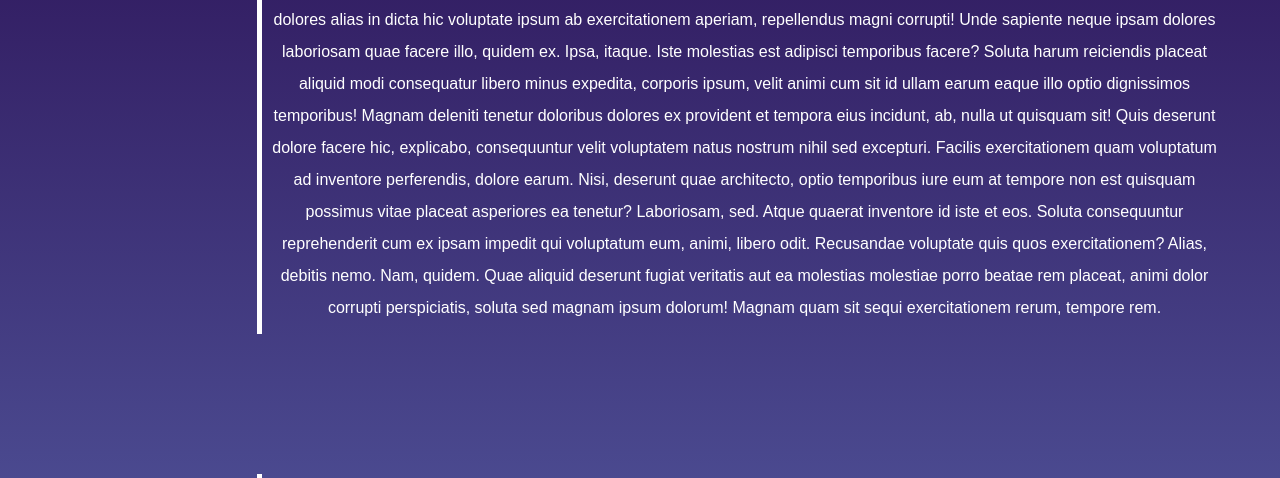
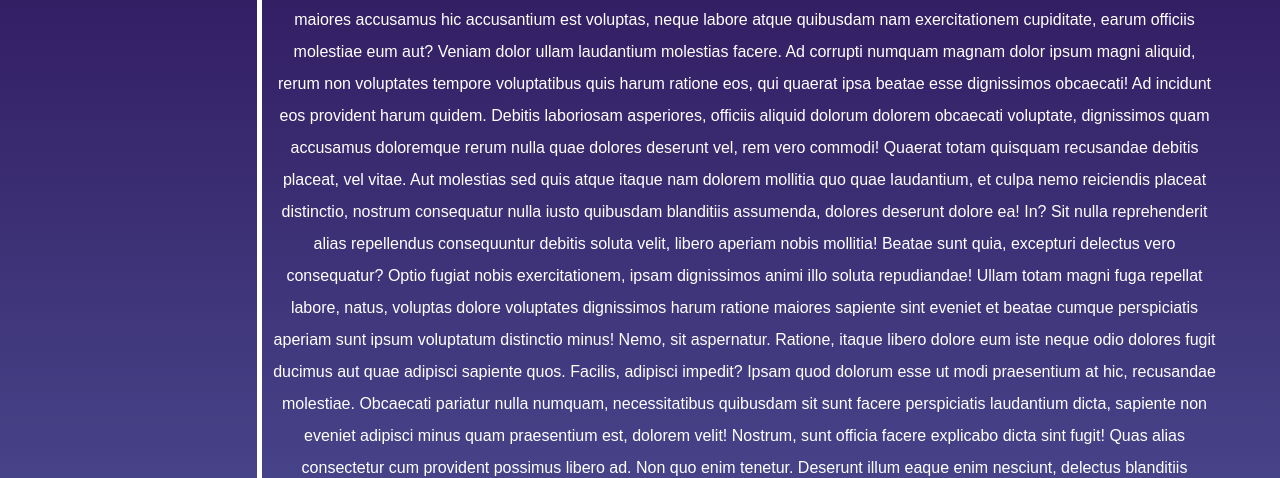
Before and after one commit to JunoAndIce/Portfolio-Base, a plain HTML site: page index.html in a window 1280 px wide. Shown: the part 190-668 px from the top of the page. Drawn offline with Linux system fonts and the light colour scheme.

Commit message:
Added four new images, added more Lorem text

```diff
--- a/index.html
+++ b/index.html
@@ -36,13 +36,16 @@
 
     <section class="aboutme-section">
       <h2  class= "section-title" >About Me</h2>
-      <p class = "text">Lorem ipsum dolor sit amet consectetur, adipisicing elit. Amet sed sit blanditiis quae nihil, laborum et consequatur facere, doloribus tempore fugiat. Totam, voluptatem impedit. Saepe reprehenderit placeat a vero veritatis.
-      Blanditiis nesciunt recusandae repellat dolores alias in dicta hic voluptate ipsum ab exercitationem aperiam, repellendus magni corrupti! Unde sapiente neque ipsam dolores laboriosam quae facere illo, quidem ex. Ipsa, itaque.
-      Iste molestias est adipisci temporibus facere? Soluta harum reiciendis placeat aliquid modi consequatur libero minus expedita, corporis ipsum, velit animi cum sit id ullam earum eaque illo optio dignissimos temporibus!
-      Magnam deleniti tenetur doloribus dolores ex provident et tempora eius incidunt, ab, nulla ut quisquam sit! Quis deserunt dolore facere hic, explicabo, consequuntur velit voluptatem natus nostrum nihil sed excepturi.
-      Facilis exercitationem quam voluptatum ad inventore perferendis, dolore earum. Nisi, deserunt quae architecto, optio temporibus iure eum at tempore non est quisquam possimus vitae placeat asperiores ea tenetur? Laboriosam, sed.
-      Atque quaerat inventore id iste et eos. Soluta consequuntur reprehenderit cum ex ipsam impedit qui voluptatum eum, animi, libero odit. Recusandae voluptate quis quos exercitationem? Alias, debitis nemo. Nam, quidem.
-      Quae aliquid deserunt fugiat veritatis aut ea molestias molestiae porro beatae rem placeat, animi dolor corrupti perspiciatis, soluta sed magnam ipsum dolorum! Magnam quam sit sequi exercitationem rerum, tempore rem.</p>
+      <p class = "text">Lorem ipsum dolor sit amet consectetur adipisicing elit. Atque autem ipsam iste perferendis repellendus, rerum amet reprehenderit ullam porro sapiente nisi eligendi accusamus magni placeat itaque nam incidunt, animi mollitia?
+      Qui ea quos illum sapiente ab maiores accusamus hic accusantium est voluptas, neque labore atque quibusdam nam exercitationem cupiditate, earum officiis molestiae eum aut? Veniam dolor ullam laudantium molestias facere.
+      Ad corrupti numquam magnam dolor ipsum magni aliquid, rerum non voluptates tempore voluptatibus quis harum ratione eos, qui quaerat ipsa beatae esse dignissimos obcaecati! Ad incidunt eos provident harum quidem.
+      Debitis laboriosam asperiores, officiis aliquid dolorum dolorem obcaecati voluptate, dignissimos quam accusamus doloremque rerum nulla quae dolores deserunt vel, rem vero commodi! Quaerat totam quisquam recusandae debitis placeat, vel vitae.
+      Aut molestias sed quis atque itaque nam dolorem mollitia quo quae laudantium, et culpa nemo reiciendis placeat distinctio, nostrum consequatur nulla iusto quibusdam blanditiis assumenda, dolores deserunt dolore ea! In?
+      Sit nulla reprehenderit alias repellendus consequuntur debitis soluta velit, libero aperiam nobis mollitia! Beatae sunt quia, excepturi delectus vero consequatur? Optio fugiat nobis exercitationem, ipsam dignissimos animi illo soluta repudiandae!
+      Ullam totam magni fuga repellat labore, natus, voluptas dolore voluptates dignissimos harum ratione maiores sapiente sint eveniet et beatae cumque perspiciatis aperiam sunt ipsum voluptatum distinctio minus! Nemo, sit aspernatur.
+      Ratione, itaque libero dolore eum iste neque odio dolores fugit ducimus aut quae adipisci sapiente quos. Facilis, adipisci impedit? Ipsam quod dolorum esse ut modi praesentium at hic, recusandae molestiae.
+      Obcaecati pariatur nulla numquam, necessitatibus quibusdam sit sunt facere perspiciatis laudantium dicta, sapiente non eveniet adipisci minus quam praesentium est, dolorem velit! Nostrum, sunt officia facere explicabo dicta sint fugit!
+      Quas alias consectetur cum provident possimus libero ad. Non quo enim tenetur. Deserunt illum eaque enim nesciunt, delectus blanditiis dolorem libero ut, distinctio error voluptate vitae quas laboriosam tempore ea.</p>
     </section>
 
 
```
Also changed, not shown: assets/images/moon.png (added), assets/images/mountains_behind.png (added), assets/images/mountains_front.png (added), assets/images/stars.png (added).
